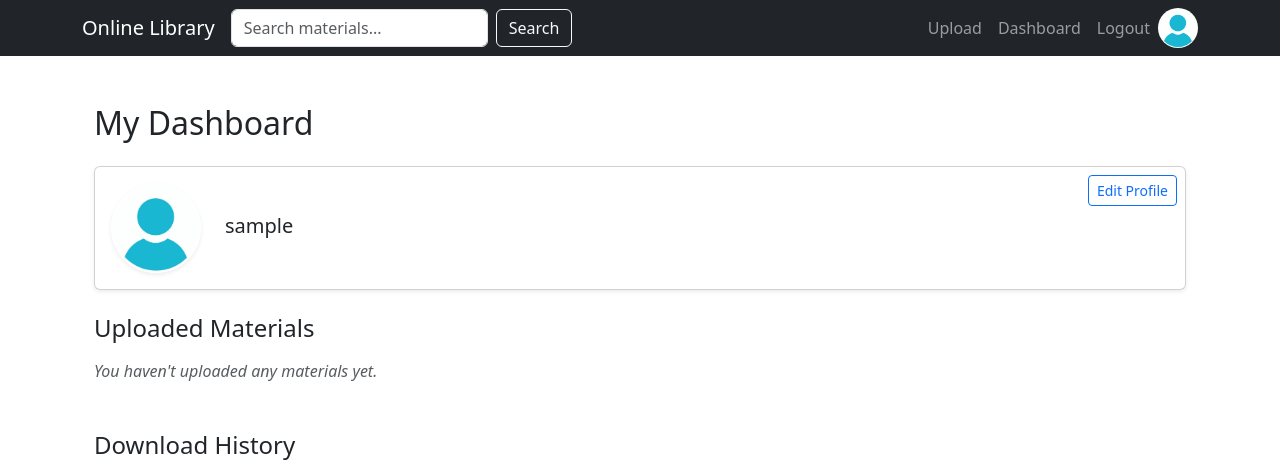
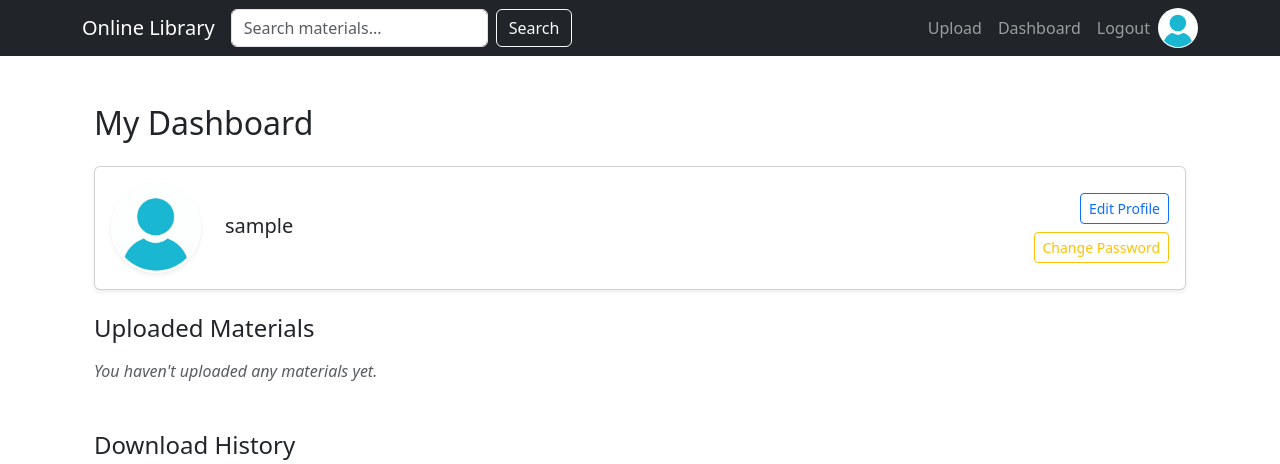
Before and after one commit to FAfacq3/OnlineLibrary, a Django app: page /dashboard/ in a window 1280 px wide. Shown: the top 464 px of the page. Run offline with Django 5.2, Linux system fonts and the light colour scheme; the visitor is signed in with stand-in values (Sample User, id 1); data comes from the database, SQL or seed files in the repository; data that the repository does not hold is empty.

Commit message:
add change password. add search using api

```diff
--- a/library/forms.py
+++ b/library/forms.py
@@ -1,6 +1,6 @@
 from django import forms
 from .models import Material, Review, UserProfile
-from django.contrib.auth.forms import UserCreationForm
+from django.contrib.auth.forms import UserCreationForm, PasswordChangeForm
 from django.contrib.auth.models import User
 
 class MaterialForm(forms.ModelForm):
@@ -69,3 +69,12 @@ class UserProfileForm(forms.ModelForm):
                 'id': 'id_birth_date'
             }),
         }
+
+class ChangePasswordForm(PasswordChangeForm):
+    def __init__(self, *args, **kwargs):
+        super().__init__(*args, **kwargs)
+        for field_name in self.fields:
+            self.fields[field_name].widget.attrs.update({
+                'class': 'form-control',
+                'placeholder': self.fields[field_name].label
+            })
--- a/library/templates/library/dashboard.html
+++ b/library/templates/library/dashboard.html
@@ -7,6 +7,7 @@
 
   <div class="card mb-4 shadow-sm position-relative">
     <div class="card-body d-flex align-items-center">
+
       {% if user_profile.picture %}
         <img src="{{ user_profile.picture.url }}" alt="Profile Picture"
              class="rounded-circle me-4 shadow-sm"
@@ -27,9 +28,16 @@
         {% endif %}
       </div>
 
-      <a href="{% url 'edit_profile' %}" class="btn btn-outline-primary btn-sm position-absolute top-0 end-0 m-2">
-        Edit Profile
-      </a>
+      <!-- 按钮组区域 -->
+      <div class="ms-auto d-flex flex-column align-items-end">
+        <a href="{% url 'edit_profile' %}" class="btn btn-outline-primary btn-sm mb-2">
+          Edit Profile
+        </a>
+        <button class="btn btn-outline-warning btn-sm" data-bs-toggle="modal" data-bs-target="#changePasswordModal">
+          Change Password
+        </button>
+      </div>
+
     </div>
   </div>
 
@@ -93,6 +101,47 @@
       <p class="text-muted fst-italic">You haven't favourited any materials yet.</p>
     {% endif %}
   </div>
+
+  <div class="modal fade" id="changePasswordModal" tabindex="-1" aria-labelledby="changePasswordModalLabel" aria-hidden="true">
+    <div class="modal-dialog">
+      <div class="modal-content shadow">
+        <div class="modal-header">
+          <h5 class="modal-title" id="changePasswordModalLabel">Change Password</h5>
+          <button type="button" class="btn-close" data-bs-dismiss="modal" aria-label="Close"></button>
+        </div>
+
+        <form method="POST" action="{% url 'change_password' %}">
+          <div class="modal-body">
+            {% csrf_token %}
+            {% if password_form.errors %}
+              <div class="alert alert-danger">
+                {{ password_form.errors }}
+              </div>
+            {% endif %}
+
+            <div class="mb-3">
+              {{ password_form.old_password.label_tag }}
+              {{ password_form.old_password }}
+            </div>
+
+            <div class="mb-3">
+              {{ password_form.new_password1.label_tag }}
+              {{ password_form.new_password1 }}
+            </div>
+
+            <div class="mb-3">
+              {{ password_form.new_password2.label_tag }}
+              {{ password_form.new_password2 }}
+            </div>
+          </div>
+
+          <div class="modal-footer">
+            <button type="submit" class="btn btn-success w-100">Save Password</button>
+          </div>
+        </form>
+      </div>
+    </div>
+  </div>
+
 </div>
-
 {% endblock %}
--- a/library/urls.py
+++ b/library/urls.py
@@ -1,5 +1,6 @@
 from django.urls import path
 from . import views
+from django.contrib.auth import views as auth_views
 
 urlpatterns = [
     path('', views.home, name='home'),
@@ -17,5 +18,7 @@ urlpatterns = [
     path('register/', views.register, name='register'),
     path('login/', views.user_login, name='login'),
     path('logout/', views.user_logout, name='logout'),
+    path('api/search-suggestions/', views.search_suggestions, name='search_suggestions'),
+    path('change-password/', views.change_password, name='change_password'),
 
 ]
--- a/library/views.py
+++ b/library/views.py
@@ -3,11 +3,12 @@ from django.shortcuts import render, get_object_or_404, redirect
 from django.http import FileResponse, HttpResponse, JsonResponse
 from django.contrib.auth.decorators import login_required
 from .models import Material, DownloadLog, UserProfile
-from .forms import MaterialForm, ReviewForm, SimpleUserCreationForm, UserProfileForm
-from django.contrib.auth import authenticate, login, logout
+from .forms import MaterialForm, ReviewForm, SimpleUserCreationForm, UserProfileForm, ChangePasswordForm
+from django.contrib.auth import authenticate, login, logout, update_session_auth_hash
 from django.contrib.auth.forms import AuthenticationForm
 from django.contrib import messages
-from django.db.models import Avg
+from django.db.models import Avg, Q
+
 import random
 
 
@@ -137,11 +138,13 @@ def user_dashboard(request):
     user_downloads = DownloadLog.objects.filter(user=request.user).order_by('-download_date')
     user_profile = get_object_or_404(UserProfile, user=request.user)
     user_favourites = user_profile.favourites.all()
+    password_form = ChangePasswordForm(user=request.user)
     return render(request, 'library/dashboard.html', {
         'user_materials': user_materials,
         "user_favourites": user_favourites,
         'user_downloads':user_downloads,
-        'user_profile': user_profile
+        'user_profile': user_profile,
+        'password_form': password_form
     })
 
 def txt_preview(request, material_id):
@@ -238,3 +241,29 @@ def upload_material(request):
     else:
         form = MaterialForm()
     return render(request, 'library/upload_material.html', {'form': form})
+
+def search_suggestions(request):
+    query = request.GET.get("q", "")
+    results = []
+    if query:
+        materials = Material.objects.filter(
+            Q(title__icontains=query) | Q(description__icontains=query)
+        )[:5]
+        results = [material.title for material in materials]
+
+    return JsonResponse(results, safe=False)
+
+@login_required
+def change_password(request):
+    if request.method == 'POST':
+        form = ChangePasswordForm(user=request.user, data=request.POST)
+        if form.is_valid():
+            user = form.save()
+            update_session_auth_hash(request, user)
+            messages.success(request, 'Password changed successfully.')
+            return redirect('dashboard')
+        else:
+            messages.error(request, 'Please correct the error below.')
+    else:
+        form = ChangePasswordForm(user=request.user)
+    return redirect('dashboard')
```
Also changed, not shown: library/templates/library/base.html (+38 -1 lines), library/templates/library/password_change_form.html (added, +11 -0 lines).
